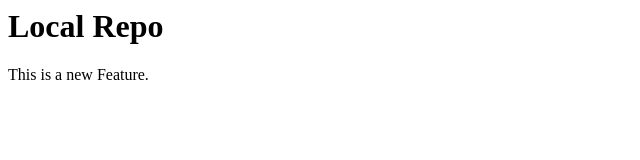
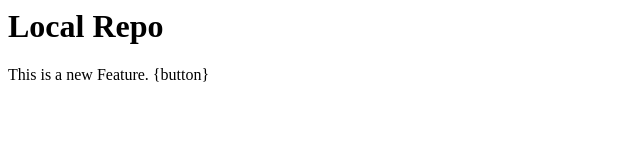
Before and after one commit to Sobii786/localRepo, a plain HTML site: page index.html in a window 1280 px wide. Shown: the full height of the page, 0-640 px from the left. Drawn offline with Linux system fonts and the light colour scheme.

Commit message:
Add Button

```diff
--- a/index.html
+++ b/index.html
@@ -1,2 +1,2 @@
 <h1>Local Repo</h1>
-<p>This is a new Feature.</p>
+<p>This is a new Feature. {button}</p>
```
